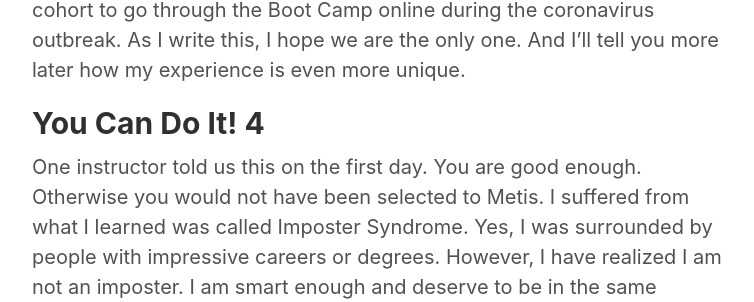
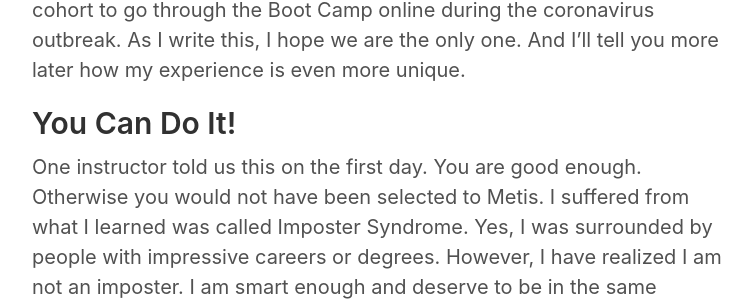
Before and after one commit to nicolesemerano/nicolesemerano.github.io, a Jekyll site: the page built from _posts/2020-5-23-Week1@Metis.md, in a window 1280 px wide and 900 px high. Shown: the part 423-725 px from the top of the window, without its empty margins (258-1012 px from the left). Built offline with Jekyll 4.4.1, drawn with Linux system fonts in a browser that asks for light colours.

Commit message:
Update 2020-5-23-Week1@Metis.md

```diff
--- a/_posts/2020-5-23-Week1@Metis.md
+++ b/_posts/2020-5-23-Week1@Metis.md
@@ -8,7 +8,7 @@ title: "Week 1 at Metis:  I'm a Survivor!"
 
 You can choose to sing Destiny Child's song right now.  Or you may be more in the mood to sing Gloria Gaynor's "I Will Survive".  Either way, let me give some recommendations for your first week in Boot Camp. I write this blog post from a unique perspective. My cohort was the first NYC cohort to go through the Boot Camp online during the coronavirus outbreak. As I write this, I hope we are the only one. And I'll tell you more later how my experience is even more unique.
 
-## **You Can Do It! 4**
+## You Can Do It!
 
 One instructor told us this on the first day. You are good enough. Otherwise you would not have been selected to Metis.  I suffered from what I learned was called Imposter Syndrome. Yes, I was surrounded by people with impressive careers or degrees. However, I have realized I am not an imposter.  I am smart enough and deserve to be in the same company with my peers.  There is times they teach me things and there are times the role is reversed.  Also, my grit, hard work, and determination make up for anything I may be lacking.
 
@@ -26,7 +26,7 @@ I think this is where I will pause and explain why my experience was extra uniqu
 
 
 
-<img src="../images/dadnme.jpg" alt="Dad and I." width = "720" height = 723>
+<img src="../images/dadnme.jpg" alt="Dad and I." width = "720" height = "723">
 
 
 
```
